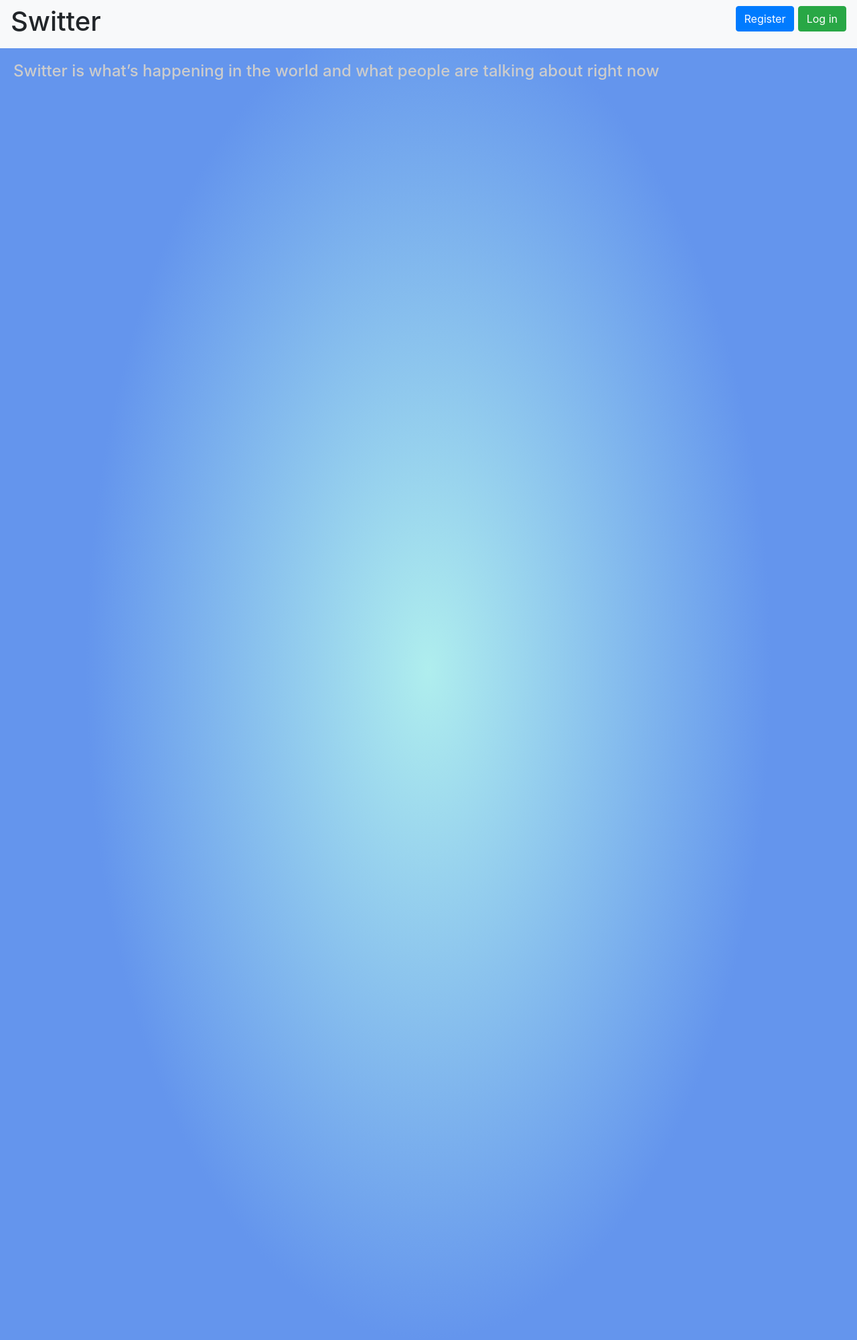
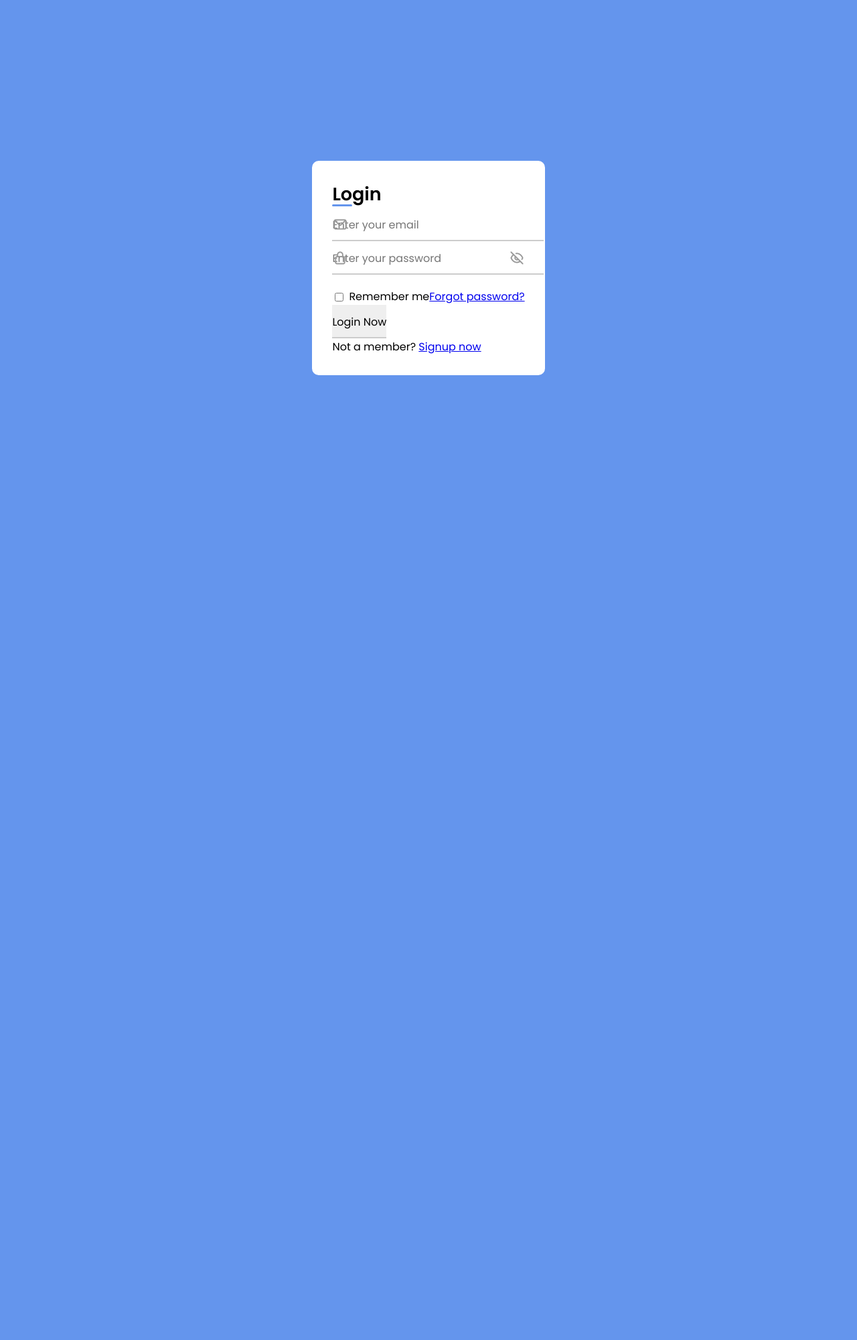
Before and after one commit to Entriqa/Switter, a Flask app: page / in a window 1280 px wide. Shown: the whole page at 67% size. After the commit the page ends 560 px from the top, so only its background shows below. Run offline with Flask 2, Linux system fonts and the light colour scheme; some libraries are stand-ins or nearby versions.

Commit message:
login form

```diff
--- a/app.py
+++ b/app.py
@@ -3,6 +3,7 @@ from flask_login import LoginManager, login_user, login_required, logout_user
 
 from data import db_session
 from data.login_form import LoginForm
+from data.register import RegisterForm
 from data.users import User
 
 
@@ -19,23 +20,31 @@ def load_user(user_id):
     return db_sess.query(User).get(user_id)
 
 
-@app.route('/login', methods=['GET', 'POST'])
+@app.route('/register', methods=['GET', 'POST'])
+def register():
+    form = RegisterForm()
+    if form.validate_on_submit():
+        db_sess = db_session.create_session()
+    return render_template('register.html', tittle='Registration', form=form)
+
+
+@app.route('/', methods=['GET', 'POST'])
 def login():
+    db_sess = db_session.create_session()
     form = LoginForm()
     if form.validate_on_submit():
-        db_sess = db_session.create_session()
         user = db_sess.query(User).filter(User.email == form.email.data).first()
         if user and user.check_password(form.password.data):
             login_user(user, remember=form.remember_me.data)
             return redirect("/")
-        return render_template('login.html', message="Wrong login or password", form=form)
-    return render_template('login.html', title='Authorization', form=form)
+        return render_template('index.html', message="Wrong login or password", form=form)
+    return render_template('index.html', title='Authorization', form=form)
 
 
-@app.route("/")
-def index():
-    db_sess = db_session.create_session()
-    return render_template("index.html", title='Switter')
+# @app.route("/")
+# def index():
+#     db_sess = db_session.create_session()
+#     return render_template("login.html", title='Switter')
 
 
 @app.route('/logout')
--- a/data/register.py
+++ b/data/register.py
@@ -10,5 +10,4 @@ class RegisterForm(FlaskForm):
     password_again = PasswordField('Repeat password', validators=[DataRequired()])
     surname = StringField('Surname', validators=[DataRequired()])
     name = StringField('Name', validators=[DataRequired()])
-    age = StringField('Age', validators=[DataRequired()])
     submit = SubmitField('Submit')
--- a/static/css/style.css
+++ b/static/css/style.css
@@ -1,19 +1,123 @@
-td.title {
-    background-color: "#dddddd";
-    align: "center";
-    font-size: 14pt;
-    padding: 5px;
+/* ===== Google Font Import - Poformsins ===== */
+@import url('https://fonts.googleapis.com/css2?family=Poppins:wght@300;400;500;600;700&display=swap');
+
+*{
+    margin: 0;
+    padding: 0;
+    box-sizing: border-box;
+    font-family: 'Poppins', sans-serif;
 }
-td.ordinary {
-    background-color: "#eeeeff";
-    align: "center";
-    font-size: 14pt;
-    padding: 5px;
+
+body{
+    height: 100vh;
+    display: flex;
+    align-items: center;
+    justify-content: center;
+    background-color: #6495ED;
 }
-h4 {
-    color: #cccccc;
-    padding: 20px;
+
+.container{
+    position: relative;
+    max-width: 430px;
+    width: 100%:
+    box-shadow: 0 5px 10px rgba(0, 0, 0, 0.1);
+    background: #fff;
+    border-radius: 10px;
+
 }
-p {
-    font-size: 14pt;
+
+.container .form{
+    padding: 30px;
 }
+
+.container .form .title{
+    position: relative;
+    font-size: 27px;
+    font-weight: 600;
+}
+
+.form .title::before{
+    content: '';
+    position: absolute;
+    left: 0;
+    bottom: 0;
+    height: 3px;
+    width: 30px;
+    background-color: #6495ED;
+    border-radius: 25px;
+}
+
+.form .input-field{
+    position: relative;
+    height: 50px;
+    width: 100%
+    margin-top: 30px;
+}
+
+.input-field input{
+    position: absolute;
+    height: 100%;
+    width: 100%
+    padding: 0 35px;
+    border: none;
+    outline: none;
+    font-size: 16px;
+    border-bottom: 2px solid #ccc;
+    border-top: 2px solid transparent;
+    transition: all 0.2s ease;
+}
+
+.input-field input:is(:focus, :valid){
+    border-bottom-color: #6495ED;
+}
+
+.input-field i{
+    position: absolute;
+    top: 50%;
+    transform: translateY(-50%);
+    color: #999;
+    font-size: 23px;
+}
+
+.input-field input:is(:focus, :valid) ~ i{
+    color: #6495ED;
+}
+
+.input-field i.icon{
+    left: 0;
+}
+
+.input-field i.showHidePw{
+    right: 0;
+}
+
+.form .checkbox-text{
+    display: flex;
+    align-items: center;
+    justify-content: space-between;
+    margin-top: 20px;
+}
+
+.checkbox-text .checkbox-content{
+    display: flex;
+    align-items: center;
+}
+
+.checkbox-content input{
+    margin: 0 8px -2px 4px;
+    accent-color: #6495ED;
+}
+
+.form text{
+    color: #333;
+    font-size: 14px;
+}
+
+.form a.text{
+    color: #6495ED
+    text-decoration: none;
+}
+
+.form a:hover{
+    text-decoration: underline;
+}
--- a/templates/base.html
+++ b/templates/base.html
@@ -19,10 +19,6 @@ background: radial-gradient(40% 50%, #AFEEEE, #6495ED);
 <header>
     <nav class="navbar navbar-light bg-light">
         <h1 class="fst-italic">Switter</h1>
-        <p>
-            <a class="btn btn-primary " href="/register">Register</a>
-            <a class="btn btn-success" href="/login">Log in</a>
-        </p>
     </nav>
     <h4>Switter is what’s happening in the world and what people are talking about right now</h4>
 </header>
--- a/templates/index.html
+++ b/templates/index.html
@@ -1,9 +1,60 @@
-{% extends "base.html" %}
-
-{% block content %}
-<meta charset="UTF-8">
-
-<br>
+<!DOCTYPE html>
+<html lang="en">
+<head>
+    <meta charset="UTF-8">
+    <meta http-equiv="X-UA-Compatible" content="IE=edge">
+    <meta name="viewport" content="width=device-width, initial-scale=1.0">
 
 
-{% endblock %}
+    <!-- ===== Iconscout CSS ===== -->
+    <link rel="stylesheet" href="https://unicons.iconscout.com/release/v4.0.0/css/line.css">
+
+    <!-- ===== CSS ===== -->
+    <link rel="stylesheet" href="../static/css/style.css">
+
+    <title>Login & Registration</title>
+</head>
+
+<body>
+    <div class="container">
+        <div class="forms">
+            <div class="form login">
+                <span class="title">Login</span>
+
+                <form action="#">
+                    <div class="input-field">
+                        <input type="text" placeholder="Enter your email" required>
+                        <i class="uil uil-envelope icon"></i>
+                    </div>
+                    <div class="input-field">
+                        <input type="password" placeholder="Enter your password" required>
+                        <i class="uil uil-lock"></i>
+                        <i class="uil uil-eye-slash showHidePw"></i>
+                    </div>
+
+                    <div class="checkbox-text">
+                        <div class="checkbox-content">
+                            <input type="checkbox" id="logCheck">
+                            <label for="logCheck" class="text">Remember me</label>
+                        </div>
+
+                            <a href="#" class="text">Forgot password?</a>
+                    </div>
+
+                    <div class="input-field button">
+                        <input type="button" value="Login Now">
+                    </div>
+                </form>
+
+                <div class="login-signup">
+                    <span class="text">Not a member?
+                        <a href="#" class="text signup-text">Signup now</a>
+                    </span>
+
+
+                </div>
+            </div>
+        </div>
+    </div>
+</body>
+</html>
--- a/templates/login.html
+++ b/templates/login.html
@@ -25,5 +25,8 @@
         <p>{{ form.remember_me() }} {{ form.remember_me.label }}</p>
         <p>{{ form.submit(type="submit", class="btn btn-primary") }}</p>
         <div>{{ message }}</div>
+         <p>
+            <a class="btn btn-primary " href="/register">Register</a>
+        </p>
     </form>
 {% endblock %}
```
Also changed, not shown: data/login_form.py (+21 -0 lines), templates/register.html (+17 -34 lines).
